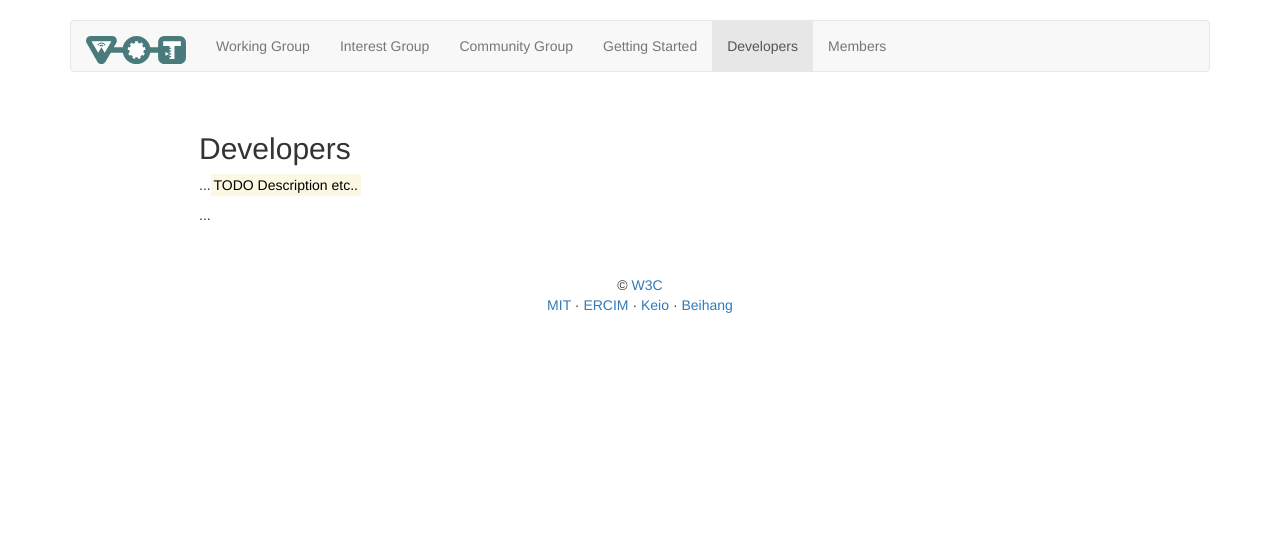
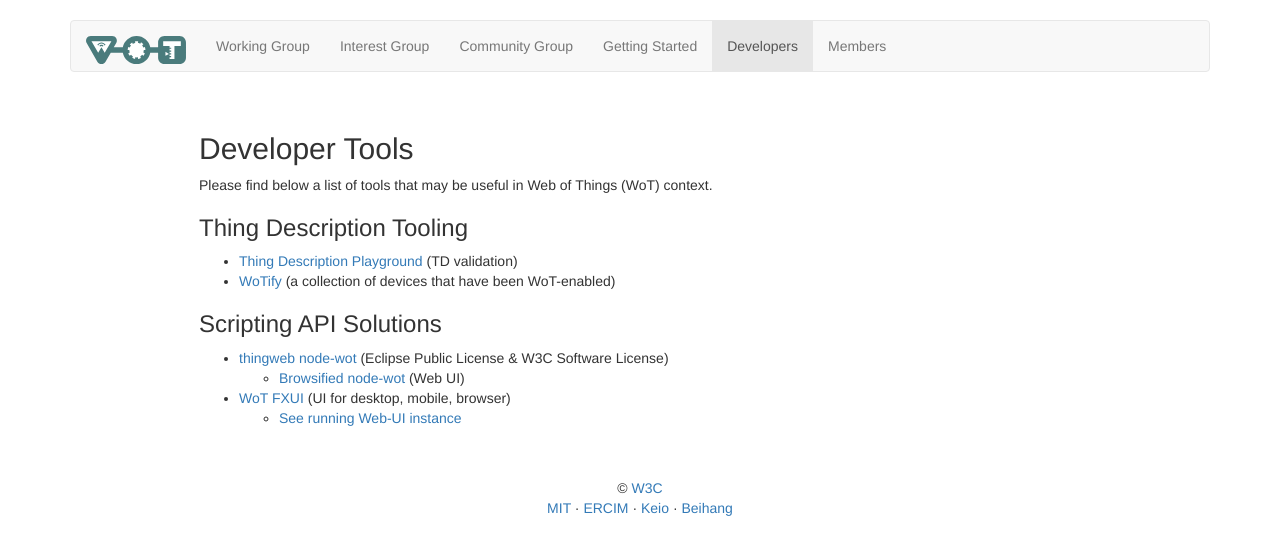
Before and after one commit to danielpeintner/wot-pages, a Jekyll site: the page built from developers/index.html, in a window 1280 px wide. Shown: the top 555 px of the page. Built offline with Jekyll 4.4.1, drawn with Linux system fonts in a browser that asks for light colours; nearby versions of some CDN libraries.

Commit message:
feat: add list of WoT tools

```diff
--- a/developers/index.html
+++ b/developers/index.html
@@ -4,9 +4,36 @@
 group: "navigation"
 ---
 <div>
-	<h2>Developers</h2>
-	<p>...<mark>TODO Description etc.. </mark></p>
-	<p>...</p>
+	<h2>Developer Tools</h2>
+	<p>Please find below a list of tools that may be useful in Web of Things (WoT) context.</p>
+	<!-- <p>...<mark>TODO Description etc.. </mark></p> -->
+
+	<h3>Thing Description Tooling</h3>
+	<ul>
+		<li><a href="http://plugfest.thingweb.io/playground/">Thing Description Playground</a>
+			(TD validation)
+		</li>
+		<li><a href="https://wotify.org/">WoTify</a>
+			(a collection of devices that have been WoT-enabled)
+		</li>
+	</ul>
+
+	<h3>Scripting API Solutions</h3>
+	<ul>
+		<li>
+			<a href="http://www.thingweb.io/">thingweb node-wot</a> (Eclipse Public License &amp; W3C Software License)
+			<ul>
+				<li><a href="http://plugfest.thingweb.io/webui/">Browsified node-wot</a> (Web UI)</li>
+			</ul>
+		</li>
+		<li>
+			<a href="https://github.com/danielpeintner/wot-fxui">WoT FXUI</a> (UI for desktop, mobile, browser)
+			<ul>
+				<li><a href="http://plugfest.thingweb.io:8088/test/fullscreen/default">See running Web-UI instance</a></li>
+			</ul>
+		</li>
+
+	</ul>
 	<!--
 	<h3>Github Projects</h3>
 	<ul>
```
